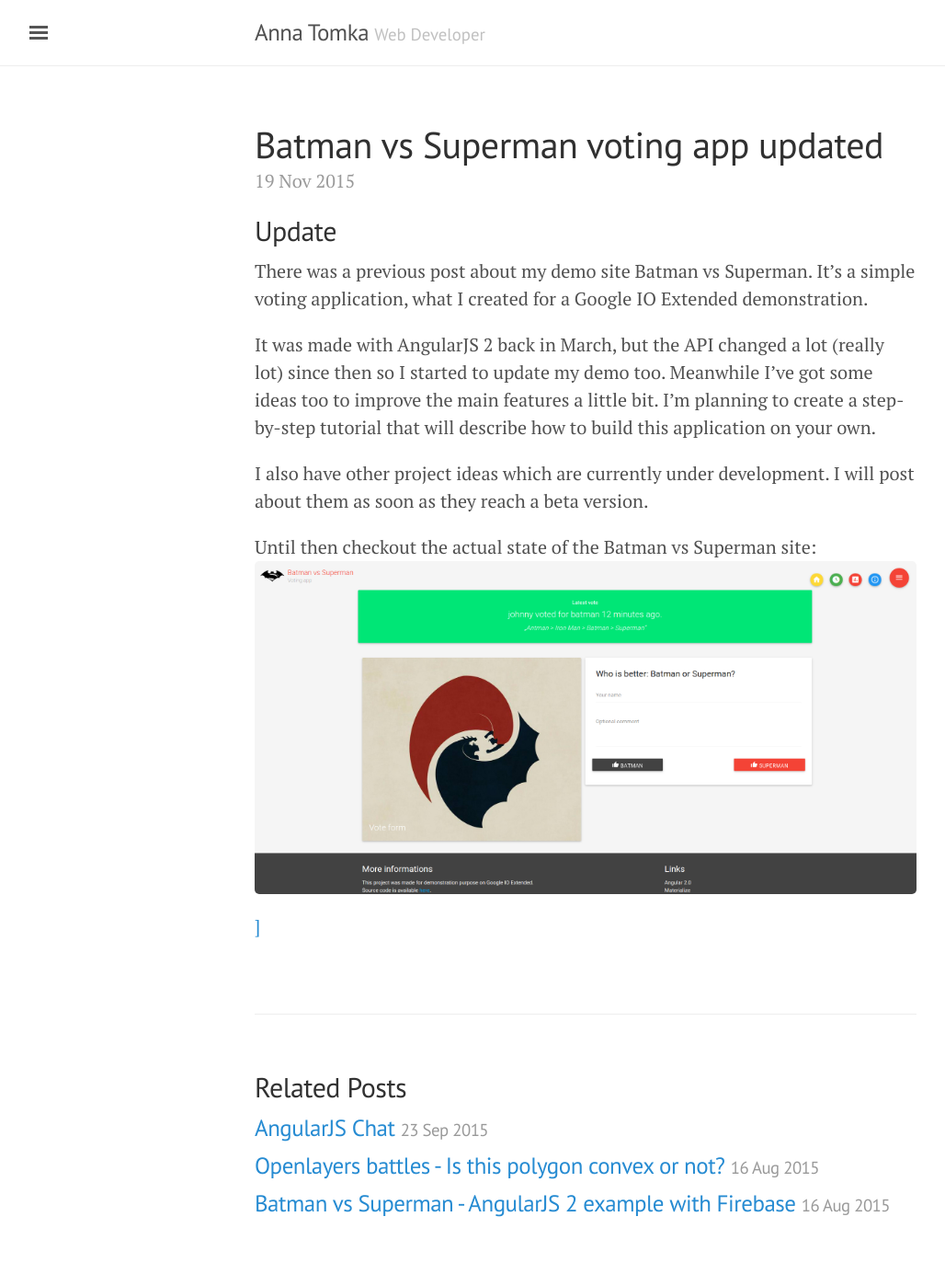
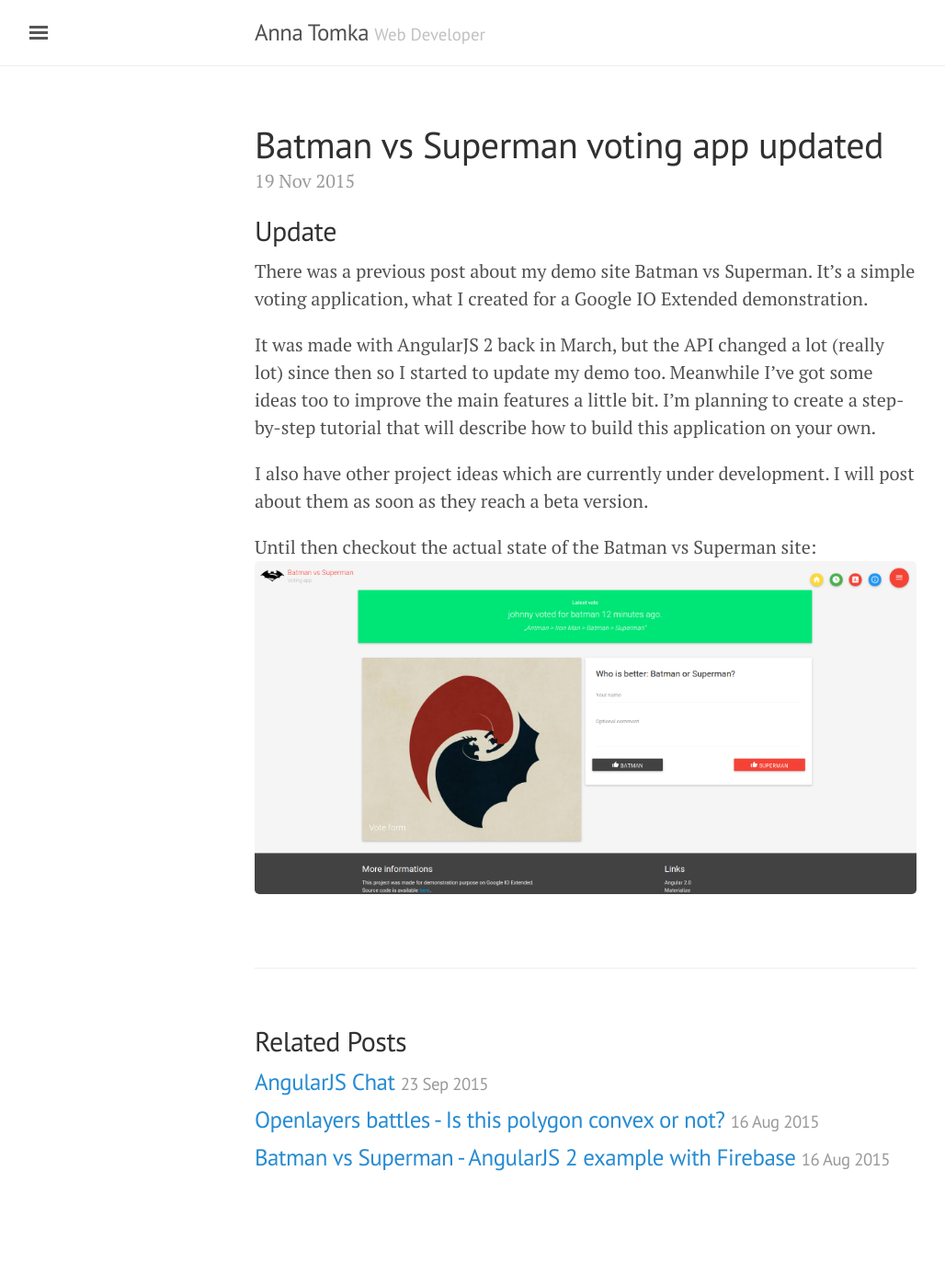
Before and after one commit to annatomka/annatomka.github.io, a Jekyll site: the page built from _posts/2015-11-19-batman-vs-superman.md, in a window 1280 px wide. Shown: the whole page at 92% size, without its empty margins (3-1031 px from the left). Built offline with Jekyll 4.4.1, drawn with Linux system fonts in a browser that asks for light colours; after the commit the page ends 1335 px from its top, so only the background shows below that.

Commit message:
Add post format

```diff
--- a/_posts/2015-11-19-batman-vs-superman.md
+++ b/_posts/2015-11-19-batman-vs-superman.md
@@ -13,4 +13,4 @@
 I also have other project ideas which are currently under development. I will post about them as soon as they reach a beta version.
 
 Until then checkout the actual state of the Batman vs Superman site:
-<a href="http://batmanvsuperman.firebaseapp.com" rel="some text">![Batman vs Superman](/public/bvs_2015_11_19.png)]</a>
+<a href="http://batmanvsuperman.firebaseapp.com" rel="some text">![Batman vs Superman](/public/bvs_2015_11_19.png)</a>
```
